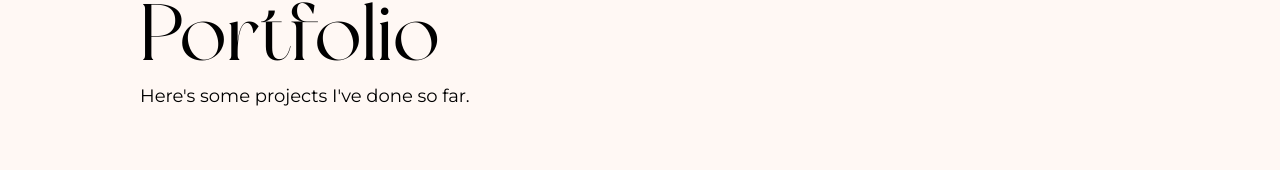
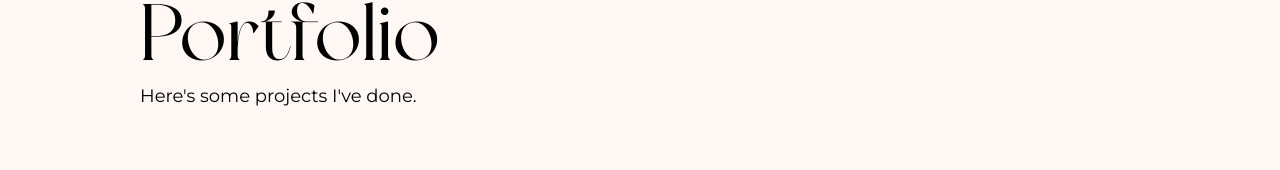
Before and after one commit to nathaliegustafsson/portfolio, a React (Vite) app: page /portfolio in a window 1280 px wide. Shown: the part 162-332 px from the top of the page. Built offline with nearby package versions, Linux system fonts and the light colour scheme.

Commit message:
update text

```diff
--- a/src/components/Portfolio.tsx
+++ b/src/components/Portfolio.tsx
@@ -10,7 +10,7 @@ function Portfolio() {
 			<Container>
 				<div>
 					<Title>Portfolio</Title>
-					<InfoText>Here's some projects I've done so far.</InfoText>
+					<InfoText>Here's some projects I've done.</InfoText>
 				</div>
 				<ProjectsBigContainer>
 					{projects.map((project) => (
```
